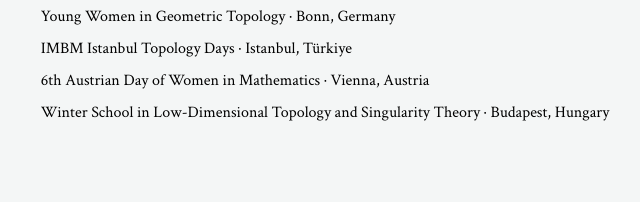
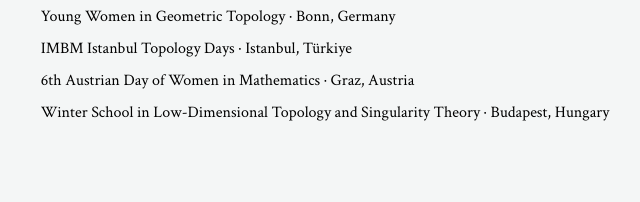
Before and after one commit to seymakaradereli/seymakaradereli.github.io, a plain HTML site: page index.html in a window 1280 px wide. Shown: the part 1155-1357 px from the top of the page, 84-724 px from the left. Drawn offline with Linux system fonts and the light colour scheme.

Commit message:
Update index.html

```diff
--- a/index.html
+++ b/index.html
@@ -153,7 +153,7 @@
               </li>
               <li>
                 <time class="date body-small" datetime="2024">2026</time>
-                <p class="body-small">6th Austrian Day of Women in Mathematics · Vienna, Austria</p>
+                <p class="body-small">6th Austrian Day of Women in Mathematics · Graz, Austria</p>
               </li>
               <li>
                 <time class="date body-small" datetime="2023">2023</time>
```
